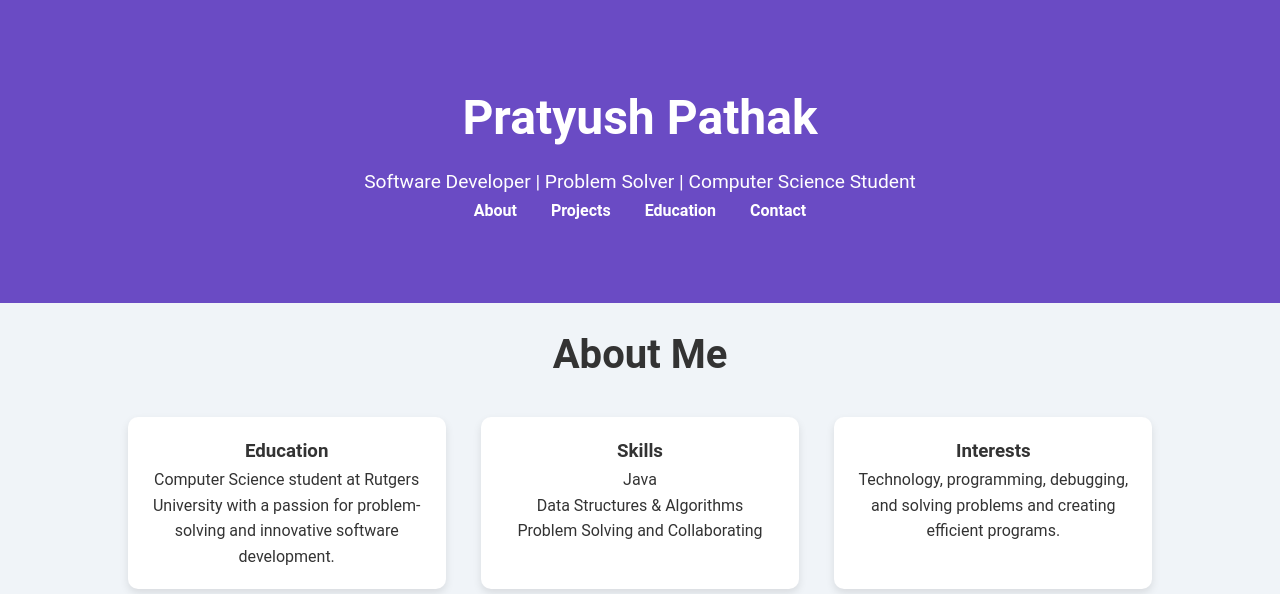
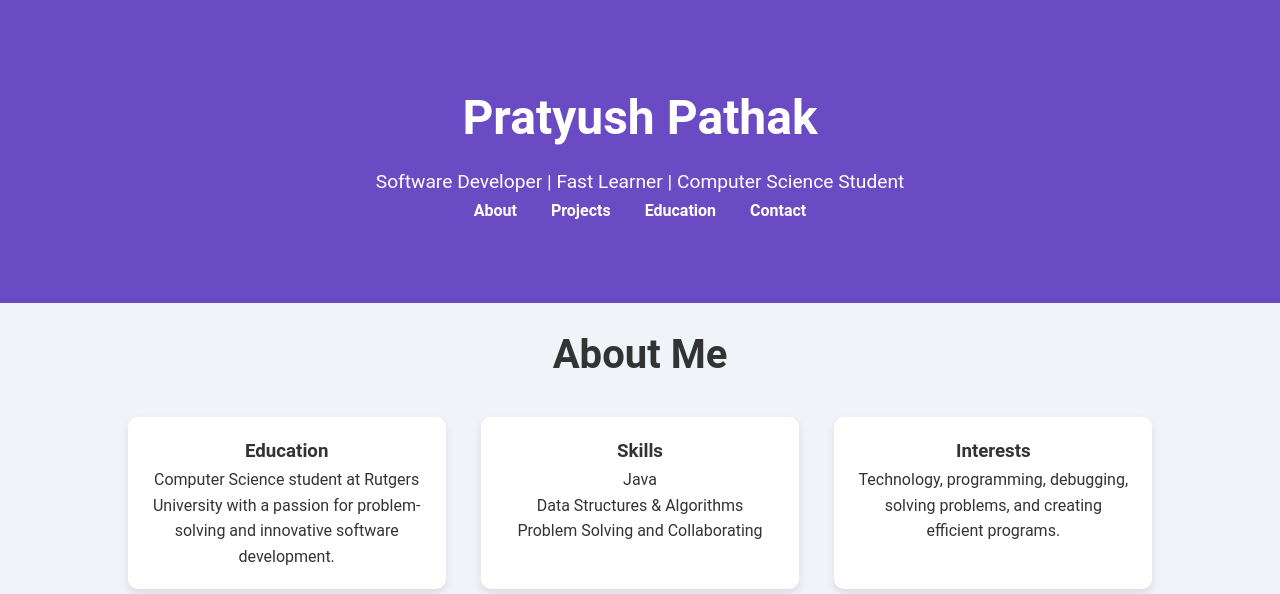
Before and after one commit to PratyushPathak/Personal-Website, a plain HTML site: page index.html in a window 1280 px wide. Shown: the top 594 px of the page. Drawn offline with Linux system fonts and the light colour scheme.

Commit message:
fixed typo

```diff
--- a/index.html
+++ b/index.html
@@ -10,7 +10,7 @@
     <header>
         <div class="container">
             <h1>Pratyush Pathak</h1>
-            <p>Software Developer | Problem Solver | Computer Science Student</p>
+            <p>Software Developer | Fast Learner | Computer Science Student</p>
             <nav>
                 <ul>
                     <li><a href="#about">About</a></li>
@@ -39,7 +39,7 @@
             </div>
             <div class="card">
                 <h3>Interests</h3>
-                <p>Technology, programming, debugging, and solving problems and creating efficient programs.</p>
+                <p>Technology, programming, debugging, solving problems, and creating efficient programs.</p>
             </div>
         </div>
     </section>
```
